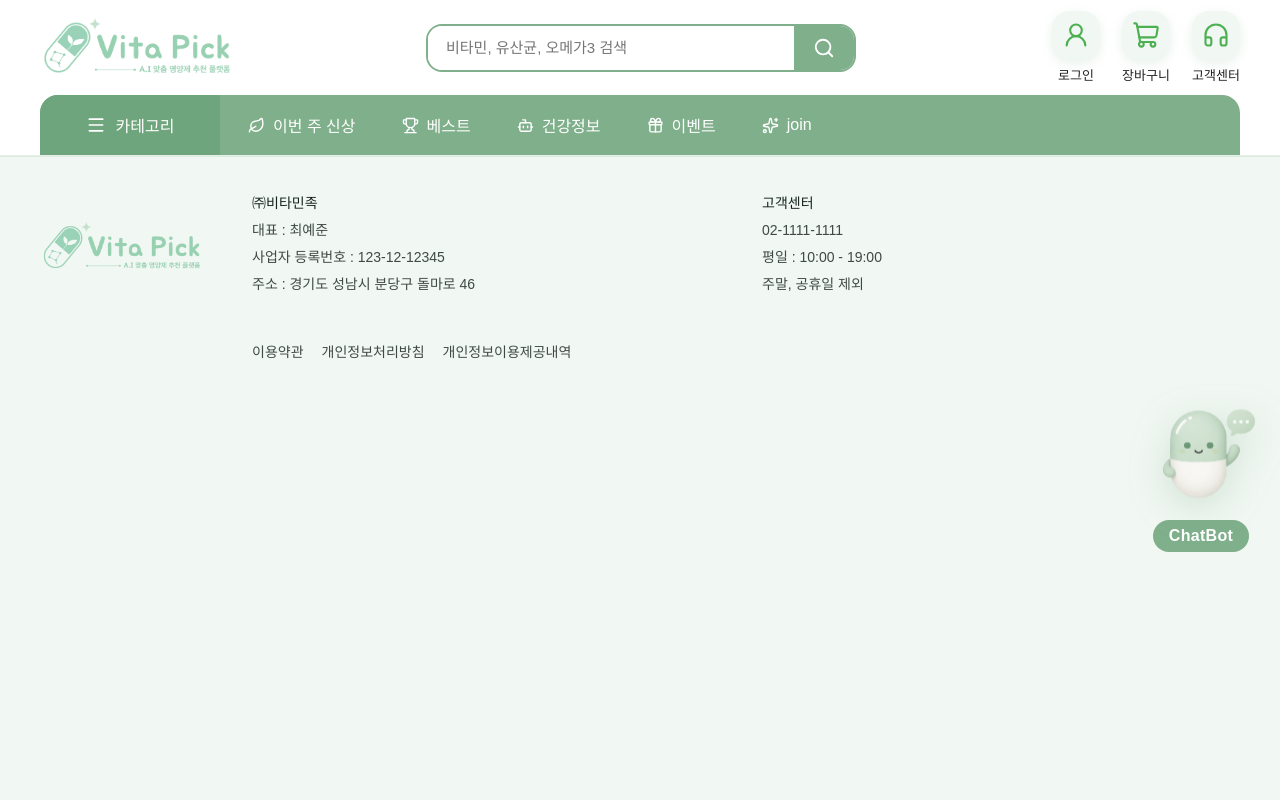
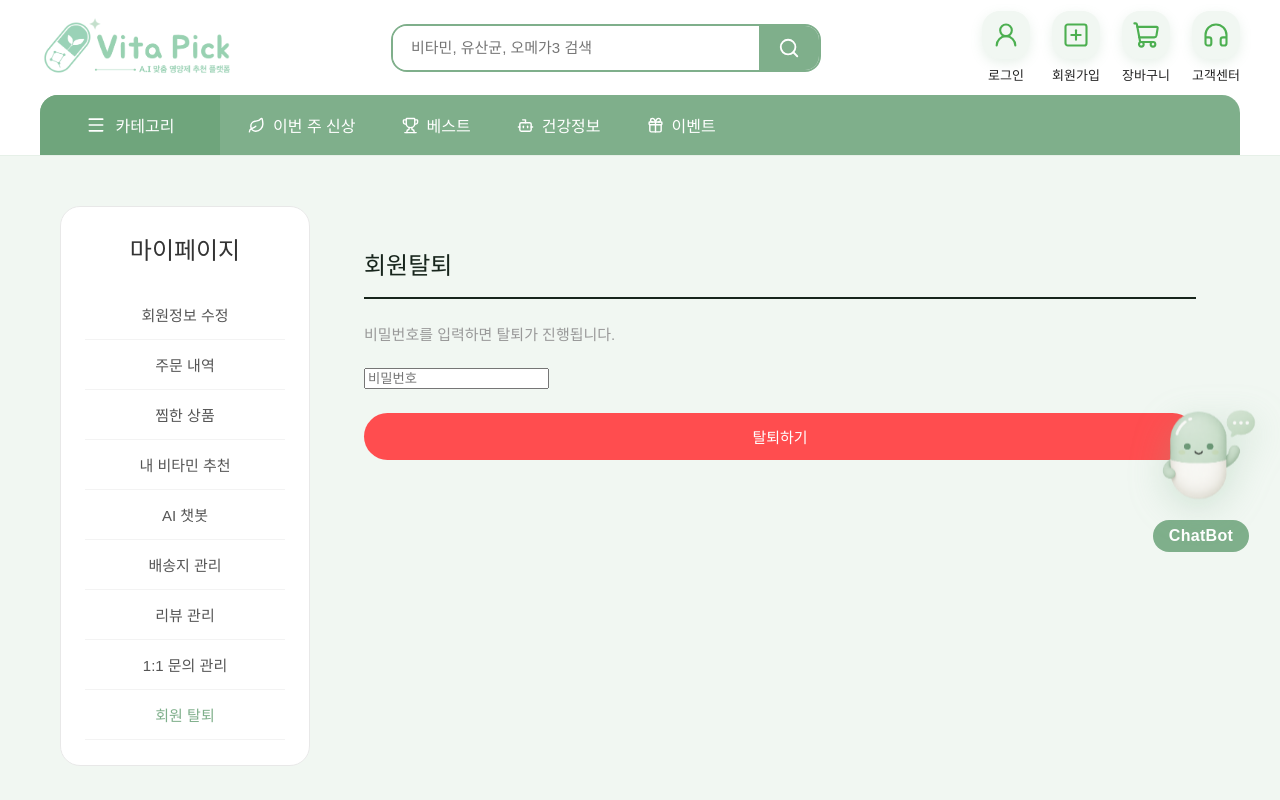
Before and after one commit to qkrwnstj1346/vitapick-FE, a React (Vite) app: page /mypage/mywithdraw in a window 1280 px wide. Shown: the top 800 px of the page. Built offline with nearby package versions, Linux system fonts and the light colour scheme.

Commit message:
로그인화면버튼링크완성, 회원가입버튼

```diff
--- a/src/components/layout/Header.jsx
+++ b/src/components/layout/Header.jsx
@@ -13,7 +13,8 @@ import {
     Trophy,
     Bot,
     Gift,
-    Leaf
+    Leaf,
+    SquarePlus,
 } from 'lucide-react';
 
 import { Link } from 'react-router-dom';
@@ -215,6 +216,26 @@ function Header({ userInfo, isLoggedIn, onLogout }) {
 
                                     </li>
 
+                                    {/* 회원가입 */}
+                                    <li className="menuItem">
+
+                                        <Link to="/v1/auth/join">
+
+                                            <div className="menuIcon">
+
+                                                <SquarePlus
+                                                    size={28}
+                                                    strokeWidth={1.8}
+                                                />
+
+                                            </div>
+
+                                            <p>회원가입</p>
+
+                                        </Link>
+
+                                    </li>
+
                                     {/* 장바구니 */}
                                     <li className="menuItem">
 
@@ -362,23 +383,6 @@ function Header({ userInfo, isLoggedIn, onLogout }) {
 
                     </li>
 
-                    {/* 회원가입 */}
-                    {
-                        !isLoggedIn && (
-                            <li>
-
-                                <Link to="/v1/auth/join">
-
-                                    <Sparkles size={17} />
-
-                                    join
-
-                                </Link>
-
-                            </li>
-                        )
-                    }
-
                 </ul>
 
             </nav>
--- a/src/components/layout/Main.jsx
+++ b/src/components/layout/Main.jsx
@@ -19,6 +19,7 @@ import MyReviewList from '../../pages/mypage/myreview/MyReviewList';
 import MyReviewDetail from '../../pages/mypage/myreview/MyReviewDetail';
 import MyWishList from '../../pages/mypage/mywishlist/MyWishList';
 import MyInquiry from '../../pages/mypage/myinquiry/MyInquiry'
+import MyWithdraw from '../../pages/mypage/mywithdraw/MyWithdraw'
 
 import CsMain from '../../pages/cscenter/csmain/CsMain';
 import NoticeList from '../../pages/cscenter/ntc/NoticeList';
@@ -36,7 +37,6 @@ import InquiryForm from '../../pages/cscenter/inq/InquiryForm';
 import Chatbot from '../../pages/chatbot/Chatbot';
 
 import CusResult from '../../pages/custom/CusResult';
-import CusList from '../../pages/custom/CusList';
 
 import ProductList from '../../pages/products/ProductList';
 import ProductDetail from '../../pages/products/ProductDetail';
@@ -111,6 +111,9 @@ function Main({ onLoginSubmit, isLoggedIn }) {
 
                     {/* 나의 1대1 문의 목록 */}
                     <Route path="myinquiry" element={<MyInquiry />} />
+
+                    {/* 나의 1대1 문의 목록 */}
+                    <Route path="mywithdraw" element={<MyWithdraw />} />
                 </Route>
 
                 {/* 고객센터 메인 */}
@@ -158,9 +161,6 @@ function Main({ onLoginSubmit, isLoggedIn }) {
                 {/* AI 추천 결과 */}
                 <Route path="/v1/cus/result/:cusId" element={<CusResult />} />
 
-                {/* 내 추천 목록 */}
-                <Route path="/v1/cus/list" element={<CusList />} />
-
                 {/* 장바구니 */}
                 <Route path="/cart" element={<Cart />} />
 
--- a/src/components/layout/Mypage.jsx
+++ b/src/components/layout/Mypage.jsx
@@ -67,7 +67,11 @@ function Mypage() {
                         </NavLink>
                     </li>
 
-                    <li>회원 탈퇴</li>
+                    <li>
+                        <NavLink to="/mypage/mywithdraw">
+                        회원 탈퇴
+                        </NavLink>
+                    </li>
 
                 </ul>
 
--- a/src/pages/custom/CusResult.jsx
+++ b/src/pages/custom/CusResult.jsx
@@ -245,7 +245,7 @@ export default function CusResult() {
         <div className="cus-actions">
           <button
             className="cus-btn cus-btn--list"
-            onClick={() => navigate("/v1/cus/list")}
+            onClick={() => navigate("/mypage/mycustom")}
           >
             📋 내 추천 목록
           </button>
--- a/src/pages/mypage/mywithdraw/MyWithdraw.jsx
+++ b/src/pages/mypage/mywithdraw/MyWithdraw.jsx
@@ -25,8 +25,9 @@ function MyWithdraw(){
         try{
             await apiCall.post("v1/withdraw", {pwd: data.pwd});
             sessionStorage.clear();
+            localStorage.clear();
             alert("탈퇴되었습니다.");
-            navigate("/");
+            window.location.href = "/"
         }catch(e){
             console.error("회원탈퇴실패", e);
             alert(e.response?.data || "탈퇴 중 오류가 발생했습니다.");
--- a/src/pages/users/FindId.jsx
+++ b/src/pages/users/FindId.jsx
@@ -121,7 +121,7 @@ function FindId() {
             <div className="find-links">
                 <Link to="/v1/auth/login">로그인</Link>
                 <span className="divider">|</span>
-                <Link to="/v1/auth/findpwd">비밀번호찾기</Link>
+                <Link to="/v1/auth/sendotpcode">비밀번호찾기</Link>
                 <span className="divider">|</span>
                 <Link to="/v1/auth/join">회원가입</Link>
             </div>
--- a/src/pages/users/Login.jsx
+++ b/src/pages/users/Login.jsx
@@ -42,9 +42,9 @@ const Login = ({ onLoginSubmit }) => {
 
                 <span>
                     <span>아직 회원이 아니신가요?</span>&nbsp;
-
+                    <Link to="/v1/auth/join">
                     <strong style={{ color: '#7547a3' }}>회원가입</strong>
-
+                    </Link>
                 </span>
             </div>
         </div>
```
Also changed, not shown: src/pages/mypage/mycustom/MyCustomDetail.css (deleted), src/pages/mypage/mycustom/MyCustomDetail.jsx (deleted).
